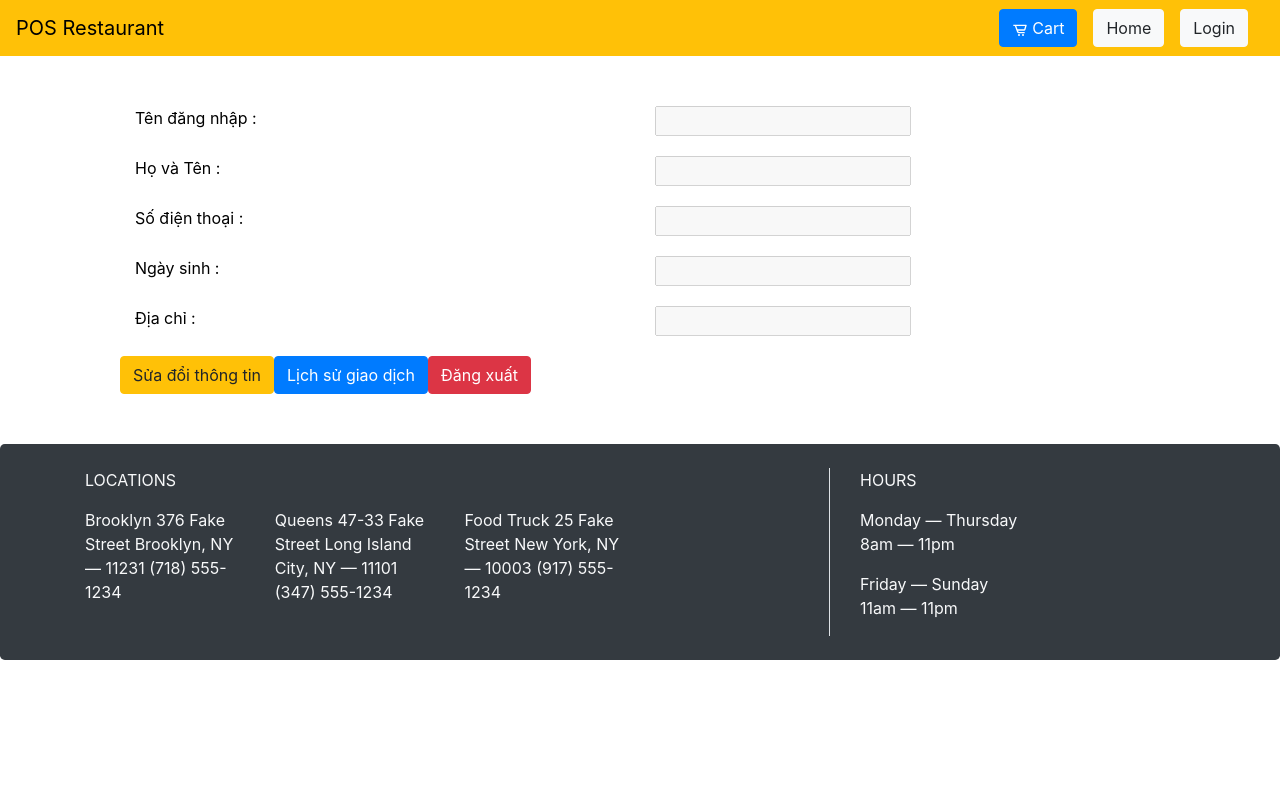
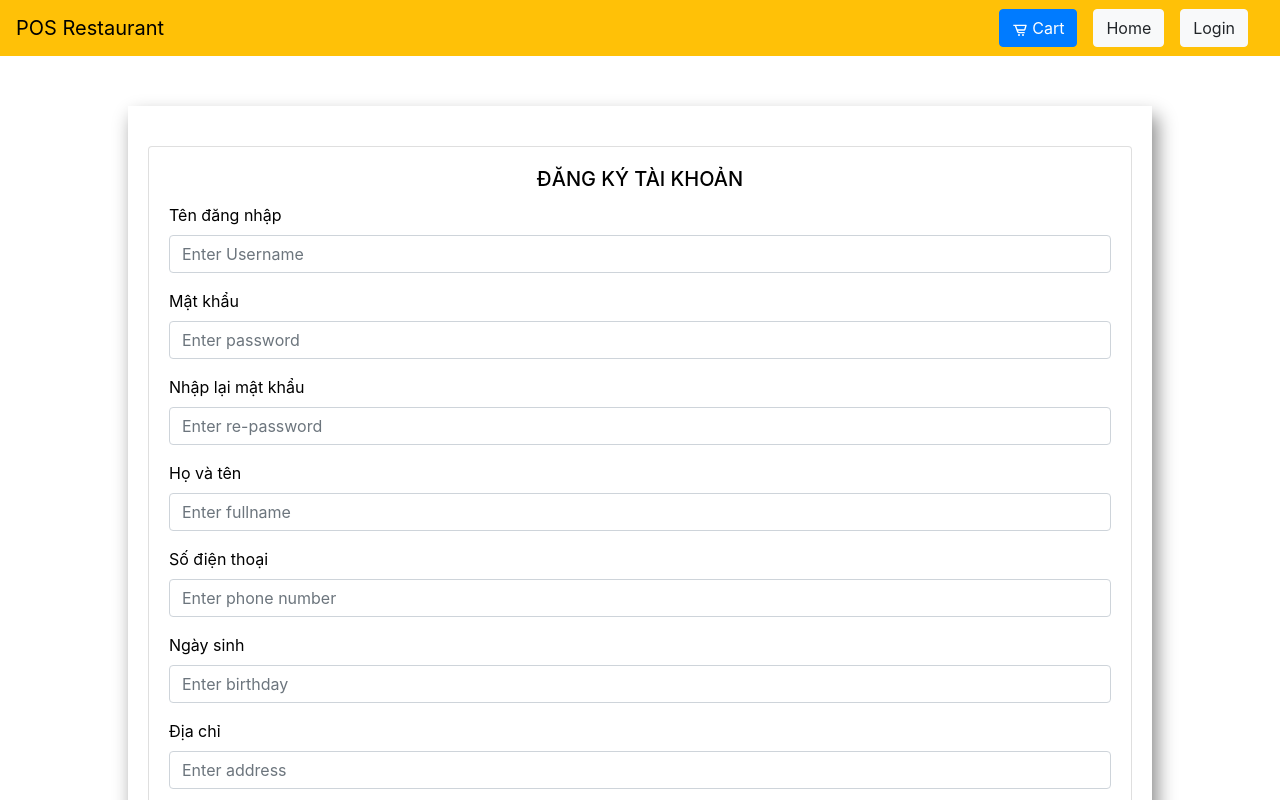
Before and after one commit to Cyberproton/restaurant-pos-frontend, a React (Create React App) app: page /signup in a window 1280 px wide. Shown: the top 800 px of the page. Built offline with nearby package versions, Linux system fonts and the light colour scheme.

Commit message:
Setup some Css

```diff
--- a/package.json
+++ b/package.json
@@ -6,6 +6,7 @@
     "@testing-library/jest-dom": "^5.11.4",
     "@testing-library/react": "^11.1.0",
     "@testing-library/user-event": "^12.1.10",
+    "axios": "^0.21.1",
     "bootstrap": "^4.6.0",
     "react": "^17.0.2",
     "react-bootstrap": "^1.6.0",
--- a/src/App.js
+++ b/src/App.js
@@ -7,7 +7,7 @@ import {
   Signup,
   Rules,
   FooterSide,
-  UserInfo,
+  // UserInfo,
 } from "./untils";
 import { BrowserRouter as Router, Switch, Route } from "react-router-dom";
 import "bootstrap/dist/css/bootstrap.min.css";
@@ -15,28 +15,19 @@ import "bootstrap/dist/css/bootstrap.min.css";
 import "./css/App.css";
 
 class App extends Component {
-  state = {
-    username: "an.tran2123153",
-    fullname: "Trần Long Ẩn",
-    phonenumber: "0376102927",
-    address: "KTX Khu A - DHQG",
-    birthday: "05/10/2000",
-  };
-
   render() {
     return (
       <Router>
         <div className="App">
           <Header />
-          <UserInfo use={this.state} />
-          {/* <Switch>
+          <Switch>
             <Route exact path="/cart" component={Cart} />
             <Route exact path="/login" component={Login} />
             <Route exact path="/home" component={Home} />
             <Route exact path="/" component={Home} />
             <Route exact path="/signup" component={Signup} />
             <Route exact path="/rules" component={Rules} />
-          </Switch> */}
+          </Switch>
 
           <FooterSide />
         </div>
--- a/src/components/Login.jsx
+++ b/src/components/Login.jsx
@@ -1,25 +1,42 @@
-import React, { Component } from "react";
+import React, { useState } from "react";
 import { Card, Container } from "react-bootstrap";
 import { Link } from "react-router-dom";
 
-class Login extends Component {
-  render() {
+export default function Login() {
+  const [username, setUsername] = useState("");
+  const [password, setPassword] = useState("");
+
+  function validateForm() {
+    return username.length > 0 && password.length > 0;
+  }
+
+  function handleSubmit(event) {
+    console.log(username, password);
+    event.preventDefault();
+  }
+
   return (
     <Container className="login-form">
       <Card>
-          {/* <Card.Img variant="top" src=""/> */}
         <Card.Body>
           <Card.Title style={{ textAlign: "center" }}>ĐĂNG NHẬP</Card.Title>
-            <form onSubmit={this.handleSubmit}>
+          <form onSubmit={handleSubmit}>
             <div className="form-group">
               <label>Tên đăng nhập</label>
-                <input className="form-control" placeholder="Enter Username" />
+              <input
+                className="form-control"
+                value={username}
+                onChange={(e) => setUsername(e.target.value)}
+                placeholder="Enter Username"
+              />
             </div>
             <div className="form-group">
               <label>Password</label>
               <input
                 type="password"
                 className="form-control"
+                value={password}
+                onChange={(e) => setPassword(e.target.value)}
                 placeholder="Enter password"
               />
             </div>
@@ -30,15 +47,16 @@ class Login extends Component {
                   className="custom-control-input"
                   id="customCheck1"
                 />
-                  <label
-                    className="custom-control-label"
-                    htmlFor="customCheck1"
-                  >
+                <label className="custom-control-label" htmlFor="customCheck1">
                   Lưu thông tin đăng nhập
                 </label>
               </div>
             </div>
-              <button type="submit" className="btn btn-primary btn-block">
+            <button
+              type="submit"
+              disabled={!validateForm()}
+              className="btn btn-primary btn-block"
+            >
               Đăng nhập
             </button>
             <Link to="signup" className="btn btn-warning btn-block">
@@ -50,6 +68,3 @@ class Login extends Component {
     </Container>
   );
 }
-}
-
-export default Login;
--- a/src/components/Signup.jsx
+++ b/src/components/Signup.jsx
@@ -1,26 +1,48 @@
-import React, { Component } from "react";
+import React, { useState } from "react";
 import { Card, Container } from "react-bootstrap";
 
-class Signup extends Component {
-  state = {};
-  render() {
+export default function Signup() {
+  const [username, setUsername] = useState("");
+  const [password, setPassword] = useState("");
+  const [repassword, setRepassword] = useState("");
+  const [address, setAddress] = useState("");
+  const [phonenumber, setPhonenumber] = useState("");
+  const [fullname, setFullname] = useState("");
+  const [birthday, setBirthday] = useState("");
+
+  function validateForm() {
+    // Validate input
+    return username.length > 0 && password.length > 0;
+  }
+
+  function handleSubmit(event) {
+    console.log(username, password, fullname);
+    event.preventDefault();
+  }
+
   return (
     <Container className="login-form">
       <Card>
-          {/* <Card.Img variant="top" src="holder.js/100px180" /> */}
         <Card.Body>
           <Card.Title style={{ textAlign: "center" }}>
             ĐĂNG KÝ TÀI KHOẢN
           </Card.Title>
-            <form>
+          <form onSubmit={handleSubmit}>
             <div className="form-group">
               <label>Tên đăng nhập</label>
-                <input className="form-control" placeholder="Enter Username" />
+              <input
+                className="form-control"
+                value={username}
+                onChange={(e) => setUsername(e.target.value)}
+                placeholder="Enter Username"
+              />
             </div>
             <div className="form-group">
               <label>Mật khẩu</label>
               <input
                 type="password"
+                value={password}
+                onChange={(e) => setPassword(e.target.value)}
                 className="form-control"
                 placeholder="Enter password"
               />
@@ -29,28 +51,47 @@ class Signup extends Component {
               <label>Nhập lại mật khẩu</label>
               <input
                 type="password"
+                value={repassword}
+                onChange={(e) => setRepassword(e.target.value)}
                 className="form-control"
                 placeholder="Enter re-password"
               />
             </div>
             <div className="form-group">
               <label>Họ và tên</label>
-                <input className="form-control" placeholder="Enter fullname" />
+              <input
+                className="form-control"
+                value={fullname}
+                onChange={(e) => setFullname(e.target.value)}
+                placeholder="Enter fullname"
+              />
             </div>
             <div className="form-group">
               <label>Số điện thoại</label>
               <input
                 className="form-control"
+                value={phonenumber}
+                onChange={(e) => setPhonenumber(e.target.value)}
                 placeholder="Enter phone number"
               />
             </div>
             <div className="form-group">
               <label>Ngày sinh</label>
-                <input className="form-control" placeholder="Enter birthday" />
+              <input
+                className="form-control"
+                value={birthday}
+                onChange={(e) => setBirthday(e.target.value)}
+                placeholder="Enter birthday"
+              />
             </div>
             <div className="form-group">
               <label>Địa chỉ</label>
-                <input className="form-control" placeholder="Enter address" />
+              <input
+                className="form-control"
+                value={address}
+                onChange={(e) => setAddress(e.target.value)}
+                placeholder="Enter address"
+              />
             </div>
             <div className="form-group">
               <div className="custom-control custom-checkbox">
@@ -59,10 +100,7 @@ class Signup extends Component {
                   className="custom-control-input"
                   id="customCheck1"
                 />
-                  <label
-                    className="custom-control-label"
-                    htmlFor="customCheck1"
-                  >
+                <label className="custom-control-label" htmlFor="customCheck1">
                   Chấp nhận các{" "}
                   <a href="rules" target="_blank">
                     điều khoản
@@ -70,7 +108,11 @@ class Signup extends Component {
                 </label>
               </div>
             </div>
-              <button type="submit" className="btn btn-primary btn-block">
+            <button
+              type="submit"
+              disabled={!validateForm()}
+              className="btn btn-primary btn-block"
+            >
               Đăng ký
             </button>
           </form>
@@ -79,6 +121,3 @@ class Signup extends Component {
     </Container>
   );
 }
-}
-
-export default Signup;
```
Also changed, not shown: 1 other file (tests, documents, lock files or other folders). Lines whose indentation alone changed are shown as unchanged.
